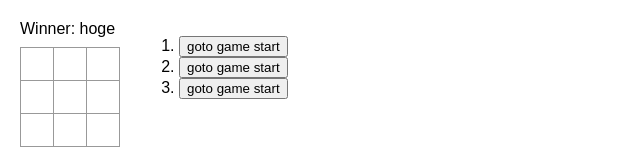
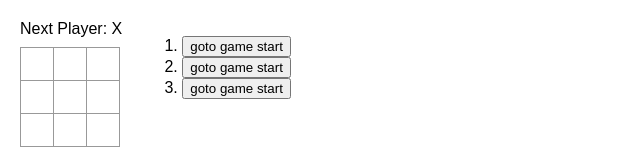
Before and after one commit to h-yoshikawa/tic-tac-toe, a React (Vite) app: page / in a window 1280 px wide. Shown: the top 160 px of the page, without its empty margins (0-640 px from the left). Built offline with nearby package versions, Linux system fonts and the light colour scheme.

Commit message:
勝者が決定したら上部に表示するようにした

```diff
--- a/src/Board.tsx
+++ b/src/Board.tsx
@@ -1,12 +1,13 @@
 import { useState } from 'react';
 import { Square } from './Square';
+import { calculateWinner } from './calculateWinner';
 
 export const Board = () => {
   const [xIsNext, setXIsNext] = useState(true);
   const [squares, setSquares] = useState(Array(9).fill(null));
 
   const handleSquareClick = (i: number) => {
-    if (squares[i]) {
+    if (squares[i] || calculateWinner(squares)) {
       return;
     }
 
@@ -17,9 +18,12 @@ export const Board = () => {
     setXIsNext(!xIsNext);
   };
 
+  const winner = calculateWinner(squares);
+  const status = winner ? `Winner: ${winner}` : `Next Player: ${xIsNext ? 'X' : 'O'}`;
+
   return (
     <>
-      <div className="status">Winner: hoge</div>
+      <div className="status">{status}</div>
       <div className="board-row">
         <Square value={squares[0]} onSquareClick={() => handleSquareClick(0)} />
         <Square value={squares[1]} onSquareClick={() => handleSquareClick(1)} />
--- /dev/null
+++ b/src/calculateWinner.ts
@@ -0,0 +1,21 @@
+export const calculateWinner = (squares: string[]): string | null => {
+  const lines = [
+    [0, 1, 2],
+    [3, 4, 5],
+    [6, 7, 8],
+    [0, 3, 6],
+    [1, 4, 7],
+    [2, 5, 8],
+    [0, 4, 8],
+    [2, 4, 6],
+  ];
+
+  for (const line of lines) {
+    const [a, b, c] = line;
+    if (squares[a] !== null && squares[a] === squares[b] && squares[a] === squares[c]) {
+      return squares[a];
+    }
+  }
+
+  return null;
+};
```
